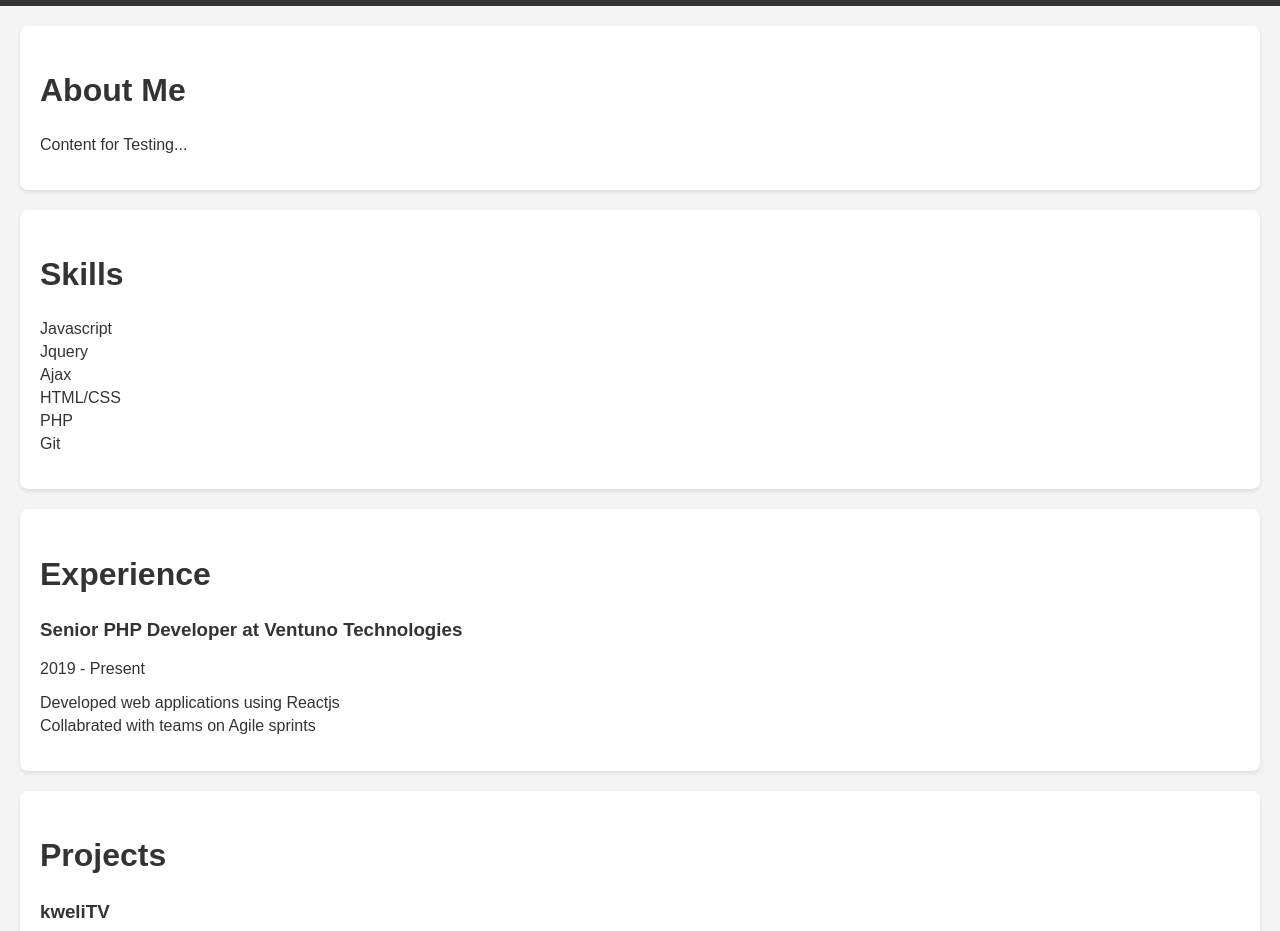
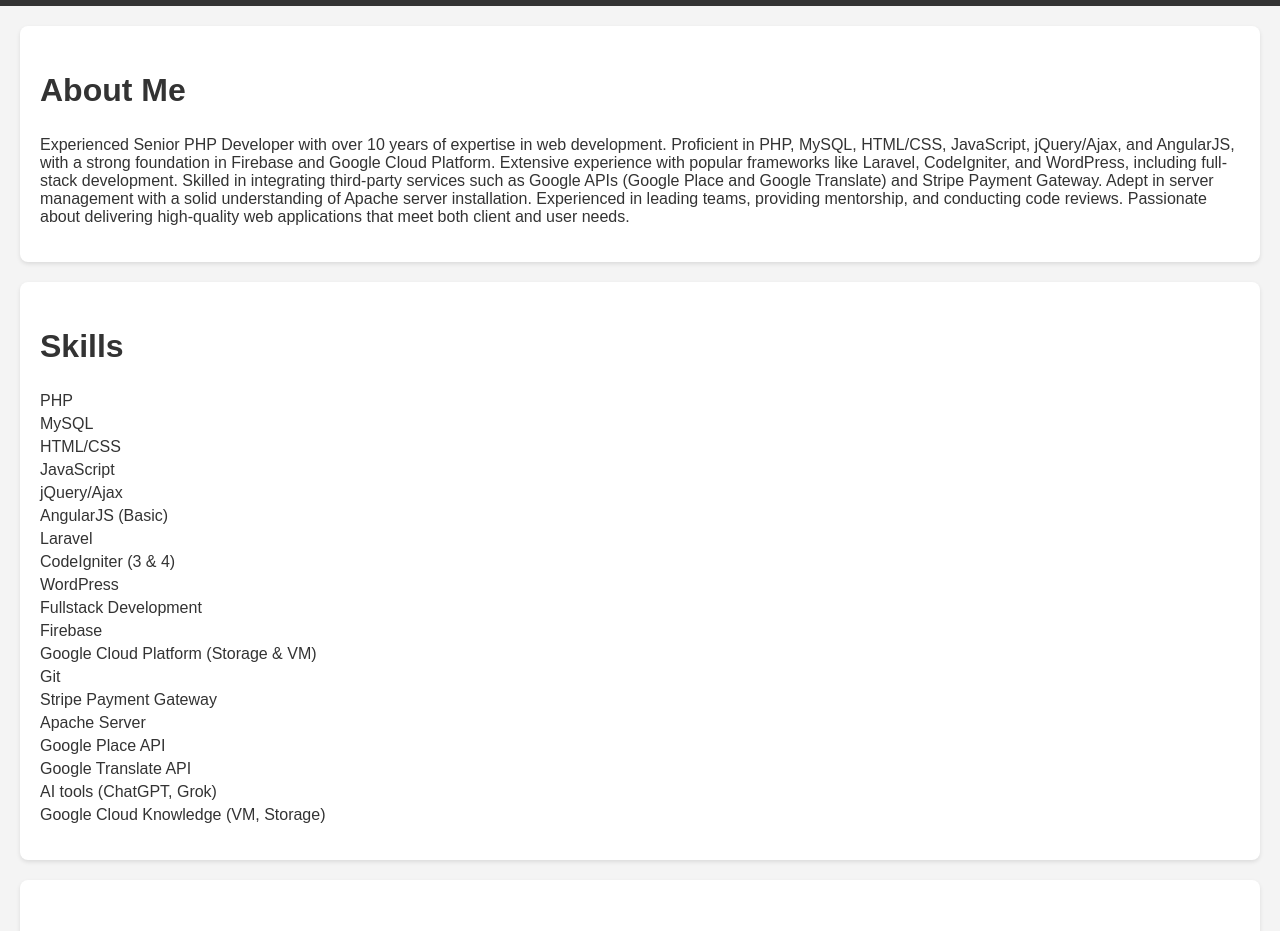
Before and after one commit to Hari2892/my-projects, a React (Vite) app in the folder react-projects/hari-first-react-app/: page / in a window 1280 px wide. Shown: the part 160-1091 px from the top of the page. Built offline with nearby package versions, Linux system fonts and the light colour scheme.

Commit message:
personal website fixes

```diff
--- a/react-projects/hari-first-react-app/src/components/Bio.tsx
+++ b/react-projects/hari-first-react-app/src/components/Bio.tsx
@@ -6,7 +6,16 @@
   return (
     <section className="bio">
       <h2>About Me</h2>
-      <p>Content for Testing...</p>
+      <p>Experienced Senior PHP Developer with over 10 years of expertise in web
+development. Proficient in PHP, MySQL, HTML/CSS, JavaScript, jQuery/Ajax, and
+AngularJS, with a strong foundation in Firebase and Google Cloud Platform. Extensive
+experience with popular frameworks like Laravel, CodeIgniter, and WordPress,
+including full-stack development. Skilled in integrating third-party services such as
+Google APIs (Google Place and Google Translate) and Stripe Payment Gateway. Adept
+in server management with a solid understanding of Apache server installation.
+Experienced in leading teams, providing mentorship, and conducting code reviews.
+Passionate about delivering high-quality web applications that meet both client and
+user needs.</p>
     </section>
   );
 };
--- a/react-projects/hari-first-react-app/src/components/Contact.tsx
+++ b/react-projects/hari-first-react-app/src/components/Contact.tsx
@@ -7,8 +7,8 @@
     <section className="Contact">
       <h2>Contact</h2>
       <p>Email: hari4workuse2892@gmail.com</p>
-      <p>LinkedIn: <a href="linkedin.com/in/hariharan-r-55158515a" target="_blank"></a></p>
-      <p>Github: <a href="https://github.com" target="_blank"></a></p>
+      <p><a href="https://linkedin.com/in/hariharan-r-55158515a" target="_blank">LinkedIn</a></p>
+      <p><a href="https://github.com/Hari2892" target="_blank">Github</a></p>
     </section>
   );
 };
--- a/react-projects/hari-first-react-app/src/components/Skills.tsx
+++ b/react-projects/hari-first-react-app/src/components/Skills.tsx
@@ -7,12 +7,25 @@
     <section className="skills">
       <h2>Skills</h2>
       <ul>
-        <li>Javascript</li>
-        <li>Jquery</li>
-        <li>Ajax</li>
+        <li>PHP</li>
+        <li>MySQL</li>
         <li>HTML/CSS</li>
-        <li>PHP</li>
+        <li>JavaScript</li>
+        <li>jQuery/Ajax</li>
+        <li>AngularJS (Basic)</li>
+        <li>Laravel</li>
+        <li>CodeIgniter (3 & 4)</li>
+        <li>WordPress</li>
+        <li>Fullstack Development</li>
+        <li>Firebase</li>
+        <li>Google Cloud Platform (Storage & VM)</li>
         <li>Git</li>
+        <li>Stripe Payment Gateway</li>
+        <li>Apache Server</li>
+        <li>Google Place API</li>
+        <li>Google Translate API</li>
+        <li>AI tools (ChatGPT, Grok)</li>
+        <li>Google Cloud Knowledge (VM, Storage)</li>
       </ul>
     </section>
   );
```
